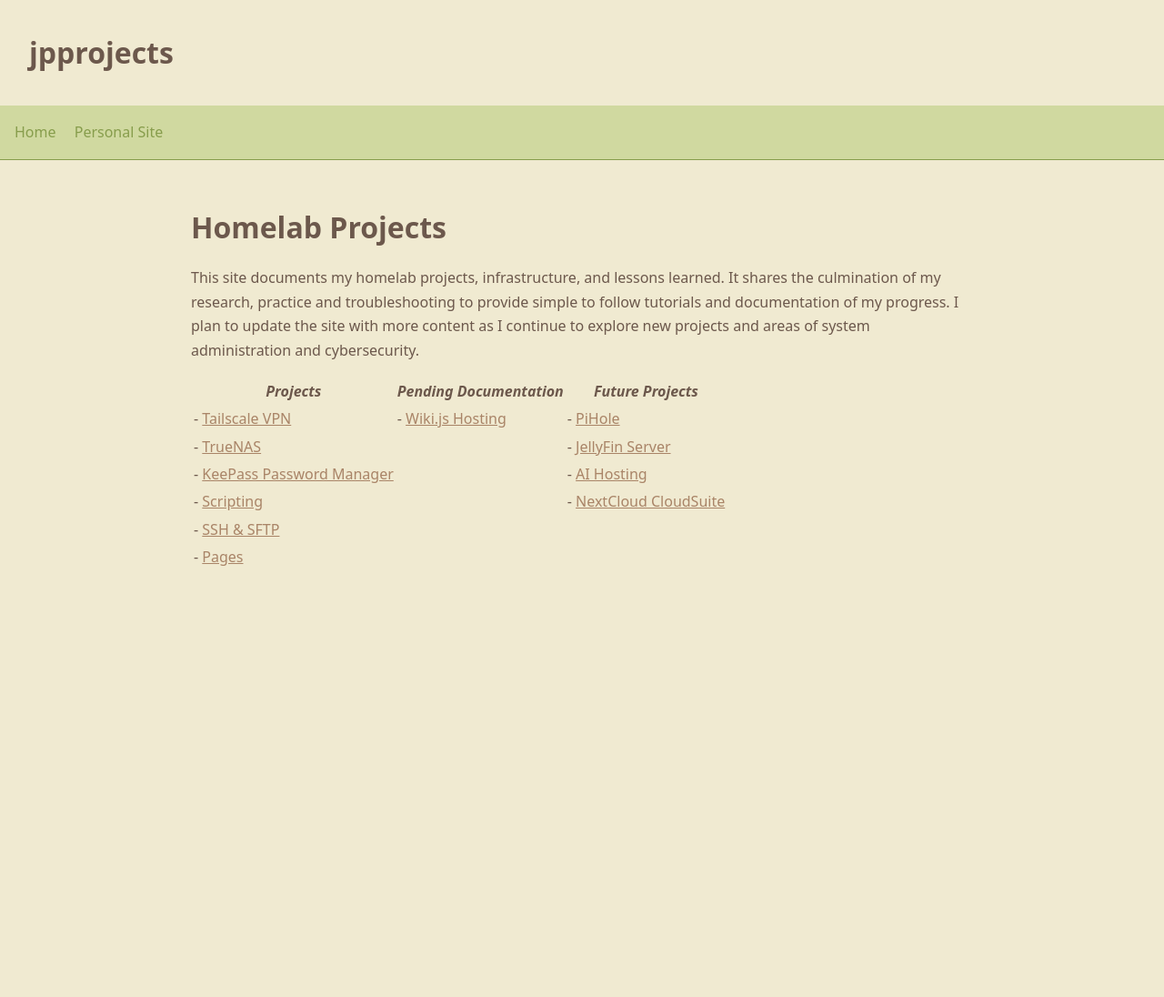
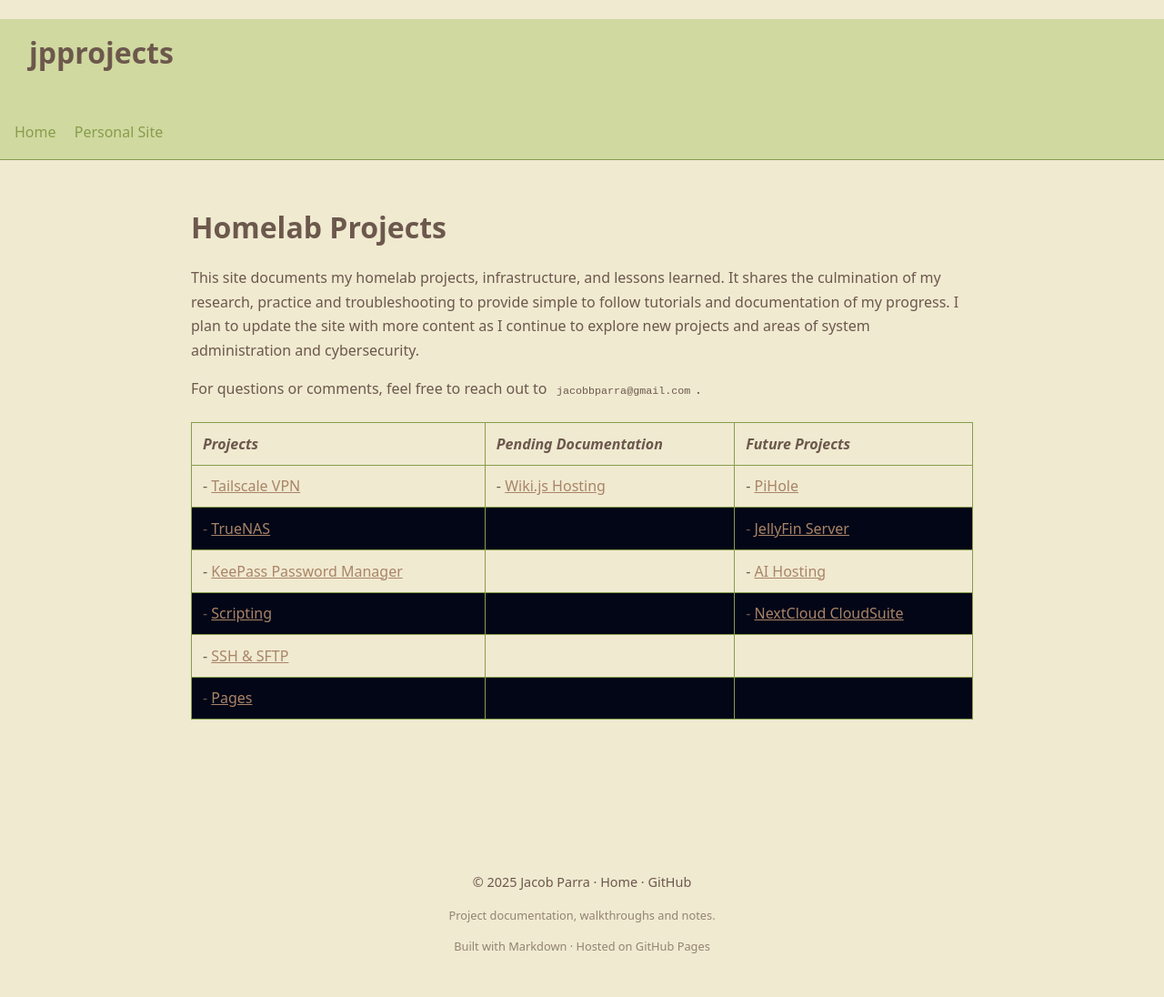
Before and after one commit to jacob-parra/jpprojects, a Jekyll site: the page built from index.md, in a window 1280 px wide. Shown: the whole page at 91% size. Built offline with Jekyll 4.4.1, drawn with Linux system fonts in a browser that asks for light colours; before the commit the page ends 900 px from its top, so only the background shows below that.

Commit message:
Added table styling AND footer content

```diff
--- a/_layouts/default.html
+++ b/_layouts/default.html
@@ -18,5 +18,26 @@
   <main>
     {{ content }}
   </main>
+
+<footer class="site-footer">
+  <div class="footer-content">
+    <p>
+      © <span id="year"></span> Jacob Parra ·
+      <a href="{{ '/' | relative_url }}">Home</a> ·
+      <a href="https://github.com/jacob-parra" target="_blank" rel="noopener">GitHub</a>
+    </p>
+    <p class="footer-subtext">
+      Project documentation, walkthroughs and notes.
+    </p>
+    <p class="footer-subtext">
+    Built with Markdown · Hosted on GitHub Pages
+    </p>
+  </div>
+</footer>
+
+<script>
+  document.getElementById("year").textContent = new Date().getFullYear();
+</script>
+
 </body>
 </html>
--- a/assets/style.css
+++ b/assets/style.css
@@ -85,11 +85,32 @@ a, a:visited {
   color: var(--light_brown);
 }
 
+table {
+  width: 100%;
+  border-collapse: collapse;
+  margin: 1.5rem 0;
+}
+
+th, td {
+  border: 1px solid var(--green);
+  padding: 0.6rem 0.75rem;
+}
+
+th {
+  background: var(--light_tan);
+  font-weight: 600;
+  text-align: left;
+}
+
+tr:nth-child(even) td {
+  background: #020617;
+}
+
+
 .title {
   padding: 1rem;
   padding-left: 2rem;
 }
-
 
 
 .info {
@@ -100,5 +121,34 @@ a, a:visited {
 }
 
 .Default_Header {
-  background-color: var(light_green)
+  background-color: var(--light_green)
 }
+
+.site-footer {
+  margin-top: 4rem;
+  padding: 2rem 1rem;
+  border-top: 1px solid var(--border);
+  color: var(--muted);
+  font-size: 0.9rem;
+}
+
+.footer-content {
+  max-width: 900px;
+  margin: 0 auto;
+  text-align: center;
+}
+
+.site-footer a {
+  color: var(--link);
+  text-decoration: none;
+}
+
+.site-footer a:hover {
+  text-decoration: underline;
+}
+
+.footer-subtext {
+  margin-top: 0.5rem;
+  font-size: 0.8rem;
+  opacity: 0.7;
+}
--- a/index.md
+++ b/index.md
@@ -7,7 +7,7 @@ layout: default
 
 This site documents my homelab projects, infrastructure, and lessons learned. It shares the culmination of my research, practice and troubleshooting to provide simple to follow tutorials and documentation of my progress. I plan to update the site with more content as I continue to explore new projects and areas of system administration and cybersecurity.
 
-
+For questions or comments, feel free to reach out to `jacobbparra@gmail.com`.
 
 
 | <em> Projects </em>                                        |<em> Pending Documentation </em>|<em> Future Projects </em>|
```
